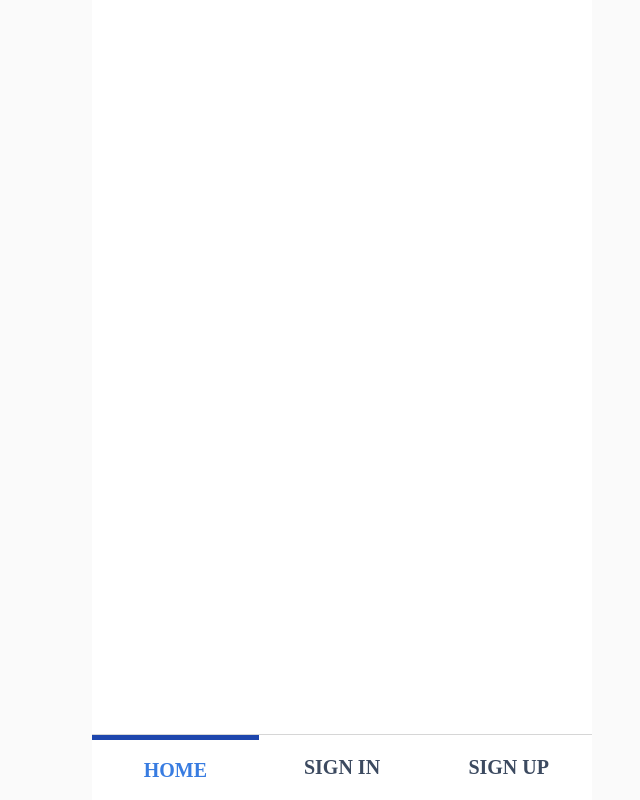
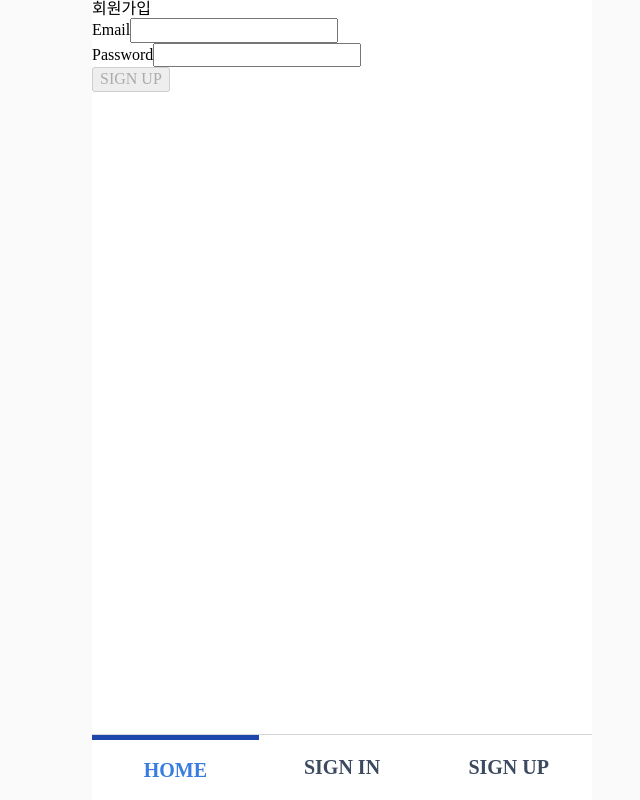
Before and after one commit to SSY1203/wanted-pre-onboarding-frontend, a React (Create React App) app: page /signup in a window 1280 px wide. Shown: the whole page, without its empty margins (298-938 px from the left). Built offline with nearby package versions, Linux system fonts and the light colour scheme.

Commit message:
[feat] 회원가입 페이지에서 이메일과 패스워드 유효성에 따른 버튼 활성화

```diff
--- a/src/app/App.jsx
+++ b/src/app/App.jsx
@@ -9,7 +9,8 @@ import { BrowserRouter, Routes, Route } from 'react-router-dom';
 import { navContext } from './../context/isActive';
 
 function App() {
-  const [isActive, setIsActive] = useState('');
+  const lastActive = localStorage.getItem('nav');
+  const [isActive, setIsActive] = useState(lastActive ? lastActive : '');
 
   const value = { isActive, setIsActive };
 
--- a/src/components/Nav/Nav.jsx
+++ b/src/components/Nav/Nav.jsx
@@ -8,22 +8,21 @@ const Nav = ({ navData }) => {
 
   const { isActive, setIsActive } = useContext(navContext);
 
-  const onUpdateNav = (path) => {
-    const state = path.slice(1, undefined);
+  const onUpdateNav = async (path) => {
+    const state = await path.slice(1, undefined);
     state === 'signin'
       ? setIsActive('signin')
       : state === 'signup'
       ? setIsActive('signup')
       : setIsActive('');
+    await localStorage.setItem('nav', isActive);
+
     navigation(path);
   };
 
   return (
     <nav className={styles.navContainer}>
-      {navData.map(
-        (item, idx) => (
-          console.log(isActive),
-          (
+      {navData.map((item, idx) => (
         <button
           className={`${styles.navButton} ${
             item.path === `/${isActive}` ? styles.isActive : ''
@@ -33,9 +32,7 @@ const Nav = ({ navData }) => {
         >
           {item.text}
         </button>
-          )
-        )
-      )}
+      ))}
     </nav>
   );
 };
--- a/src/pages/SignIn/SignIn.jsx
+++ b/src/pages/SignIn/SignIn.jsx
@@ -7,10 +7,20 @@ const SignIn = () => {
     <div className={styles.signInContainer}>
       <form action="submit">
         <span>로그인</span>
-        <div>
+        <div className={styles.emailBox}>
           <label htmlFor="email">Email</label>
-          <input id="email" />
+          <input id="email" type="email" data-testid="email-input" />
         </div>
+        <div className={styles.passwordBox}>
+          <label htmlFor="password">Password</label>
+          <input
+            id="password"
+            type="password"
+            minLength={8}
+            data-testid="password-input"
+          />
+        </div>
+        <button data-testid="signin-button">LOGIN</button>
       </form>
       <Nav navData={homeNavData} />
     </div>
--- a/src/pages/SignUp/SignUp.jsx
+++ b/src/pages/SignUp/SignUp.jsx
@@ -1,10 +1,78 @@
 import styles from './SignUp.module.scss';
 import Nav from './../../components/Nav/Nav';
 import { homeNavData } from './../../data/navData';
+import { useState } from 'react';
 
 const SignUp = () => {
+  const [email, setEmail] = useState('');
+  const [password, setPassword] = useState('');
+
+  const [emailMsg, setEmailMsg] = useState('');
+  const [passwordMsg, setPasswordMsg] = useState('');
+
+  const [isEmail, setIsEmail] = useState(false);
+  const [isPassword, setIsPassword] = useState(false);
+
+  const onChangeEmail = (e) => {
+    const emailRegex =
+      /([\w-.]+)@((\[[0-9]{1,3}\.[0-9]{1,3}\.[0-9]{1,3}\.)|(([\w-]+\.)+))([a-zA-Z]{2,4}|[0-9]{1,3})(\]?)$/;
+    const currentEmail = e.target.value;
+
+    setEmail(currentEmail);
+
+    if (!emailRegex.test(currentEmail) || currentEmail.length === 0) {
+      setIsEmail(false);
+      setEmailMsg('이메일 형식이 틀렸습니다! 다시 확인해주세요.');
+    } else {
+      setEmailMsg('올바른 이메일 형식입니다.');
+      setIsEmail(true);
+    }
+  };
+
+  const onChangePassword = (e) => {
+    const passwordRegex = /.{8,}/;
+    const currentPassword = e.target.value;
+
+    setPassword(currentPassword);
+
+    if (!passwordRegex.test(currentPassword) || currentPassword.length === 0) {
+      setIsPassword(false);
+      setPasswordMsg('8자리 이상 입력해주세요!');
+    } else {
+      setPasswordMsg('안전한 비밀번호입니다.');
+      setIsPassword(true);
+    }
+  };
+
   return (
-    <div className={styles.signInContainer}>
+    <div className={styles.signUpContainer}>
+      <form action="submit">
+        <span>회원가입</span>
+        <div className={styles.emailBox}>
+          <label htmlFor="email">Email</label>
+          <input
+            onChange={onChangeEmail}
+            value={email}
+            id="email"
+            type="email"
+            data-testid="email-input"
+          />
+        </div>
+        <div className={styles.passwordBox}>
+          <label htmlFor="password">Password</label>
+          <input
+            onChange={onChangePassword}
+            value={password}
+            id="password"
+            type="password"
+            minLength={8}
+            data-testid="password-input"
+          />
+        </div>
+        <button disabled={!(isEmail & isPassword)} data-testid="signup-button">
+          SIGN UP
+        </button>
+      </form>
       <Nav navData={homeNavData} />
     </div>
   );
```
Lines whose indentation alone changed are shown as unchanged.
